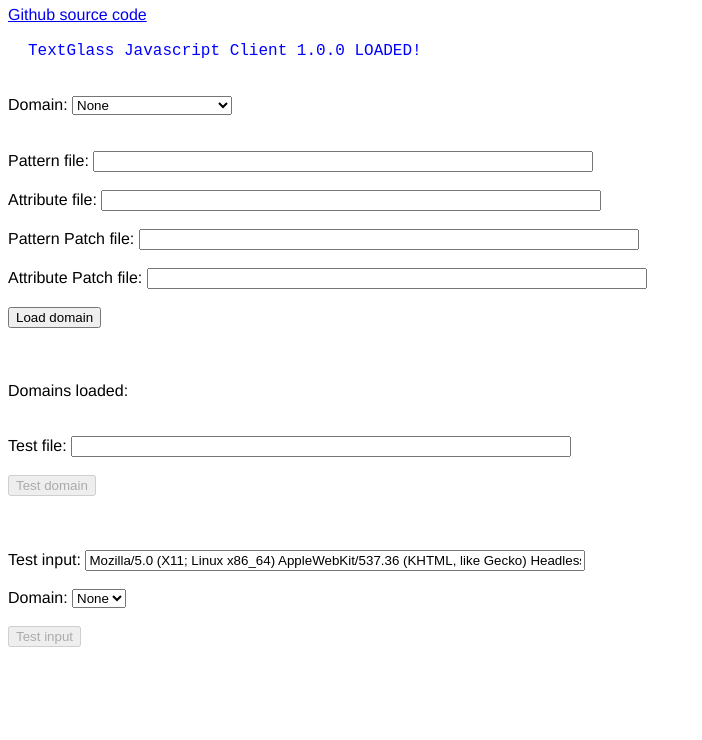
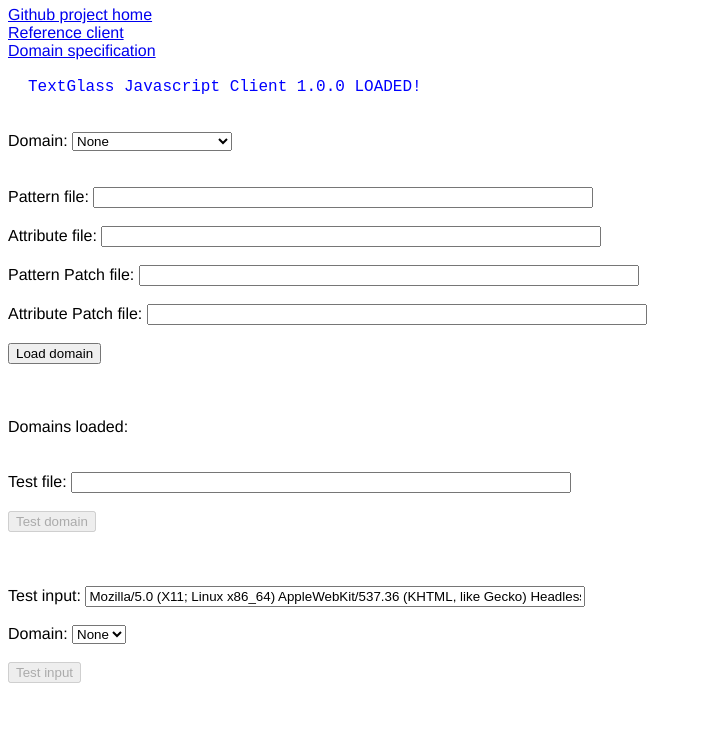
Before and after one commit to TextGlass/javascript, a plain HTML site: page index.html in a window 1280 px wide. Shown: the part 60-800 px from the top of the page, without its empty margins (0-702 px from the left). Drawn offline with Linux system fonts and the light colour scheme.

Commit message:
more links

```diff
--- a/index.html
+++ b/index.html
@@ -26,7 +26,9 @@
 
   <h1>TextGlass Javascript Client</h1>
 
-  <a href="https://github.com/textglass">Github source code</a><br>
+  <a href="https://github.com/TextGlass">Github project home</a><br>
+  <a href="https://github.com/TextGlass/reference">Reference client</a><br>
+  <a href="https://github.com/TextGlass/reference/wiki/Domain-Specification">Domain specification</a><br>
   <br>
 
   <div id="out" class="out"></div>
```
